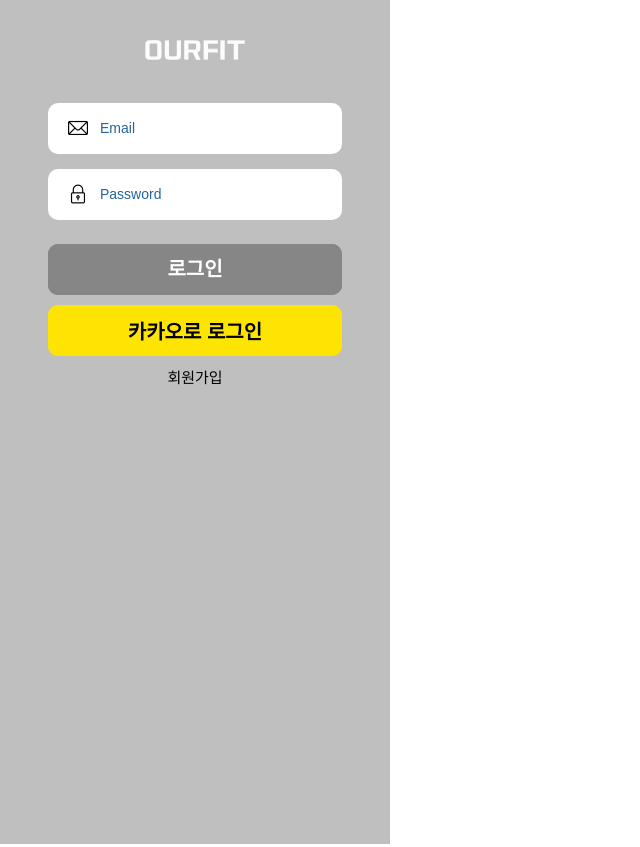
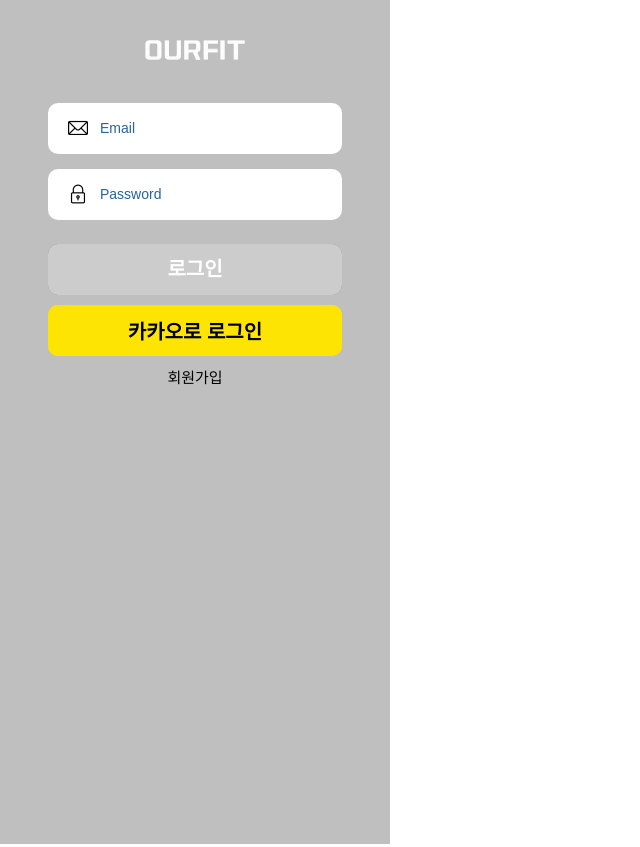
Before and after one commit to 0urFit/OurFit_Client, a Next.js app: page / in a window 1280 px wide. Shown: the whole page, without its empty margins (0-640 px from the left). Built offline with nearby package versions, Linux system fonts and the light colour scheme.

Commit message:
design: 버튼 비활성화 css 추가

```diff
--- a/src/common/molecules/style.ts
+++ b/src/common/molecules/style.ts
@@ -99,7 +99,7 @@ const SB = {
         line-height: 1.25rem;
         text-align: center;
         color: #ffffff;
-        background-color: #868686;
+        background-color: ${props => (props.disabled ? '#ccc' : '#868686')};
         border: none;
         border-radius: 0.625rem;
         cursor: pointer;
```
